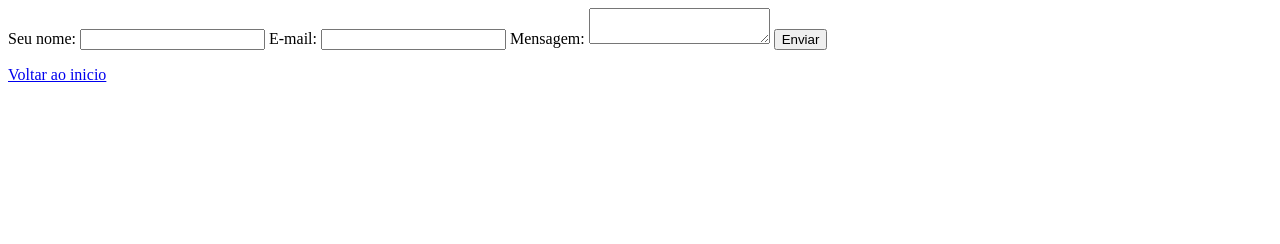
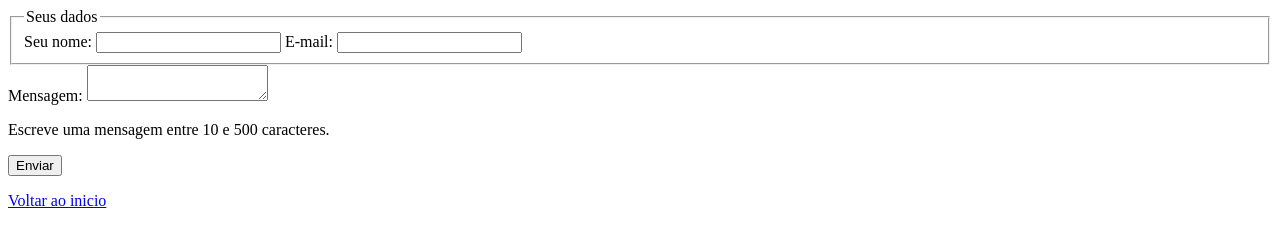
Before and after one commit to gitandlucsil/IA_WebProgramPath, a plain HTML site: page formulario.html in a window 1280 px wide. Drawn offline with Linux system fonts and the light colour scheme.

Commit message:
aula7-validacao_nativa_formularios

```diff
--- a/formulario.html
+++ b/formulario.html
@@ -7,16 +7,19 @@
         <main>
             <section>
                 <form>
-                    <label for="nome">Seu nome:</label>
-                    <input type="text" id="nome" name="nome" required>
+                    <fieldset>
+                        <legend>Seus dados</legend>
+                        <label for="nome">Seu nome:</label>
+                        <input type="text" id="nome" name="nome" autocomplet="name" minlength="3" maxlength="60" required>
 
-
-                    <label for="email">E-mail:</label>
-                    <input type="email" id="email" name="email" required>
+                        <label for="email">E-mail:</label>
+                        <input type="email" id="email" name="email" autocomplete="email" required>
+                    </fieldset>
 
                     <label for="mensagem">Mensagem:</label>
-                    <textarea id="mensagem" name="mensagem" required></textarea>
+                    <textarea id="mensagem" name="mensagem" minlength="10" maxlength="500" aria-describedby="ajuda-mensagem" required></textarea>
 
+                    <p id="ajuda-mensagem"> Escreve uma mensagem entre 10 e 500 caracteres. </p>
                     <button type="submit">Enviar</button>
                 </form>
             </section>
```
